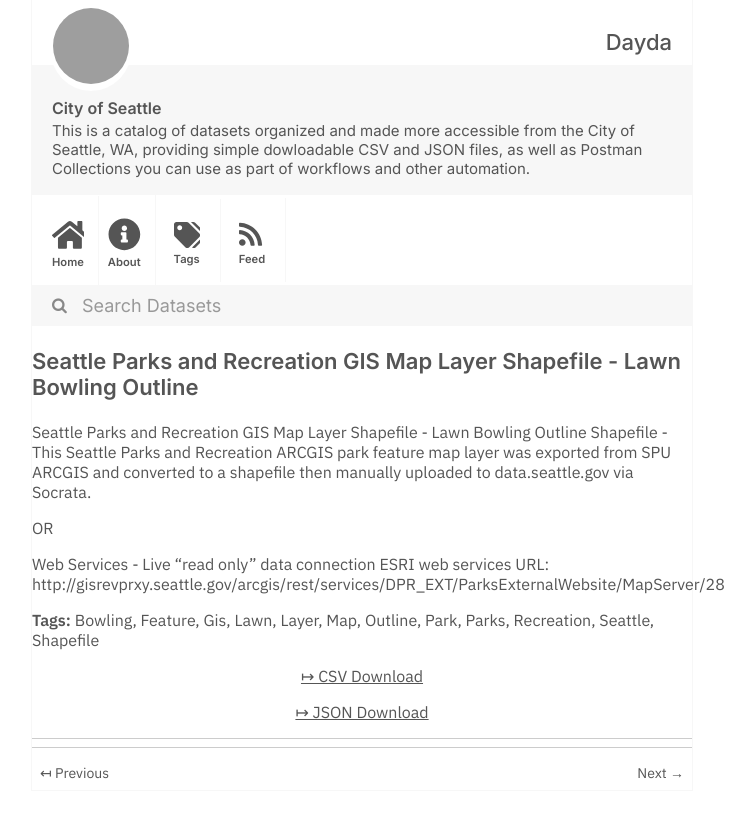
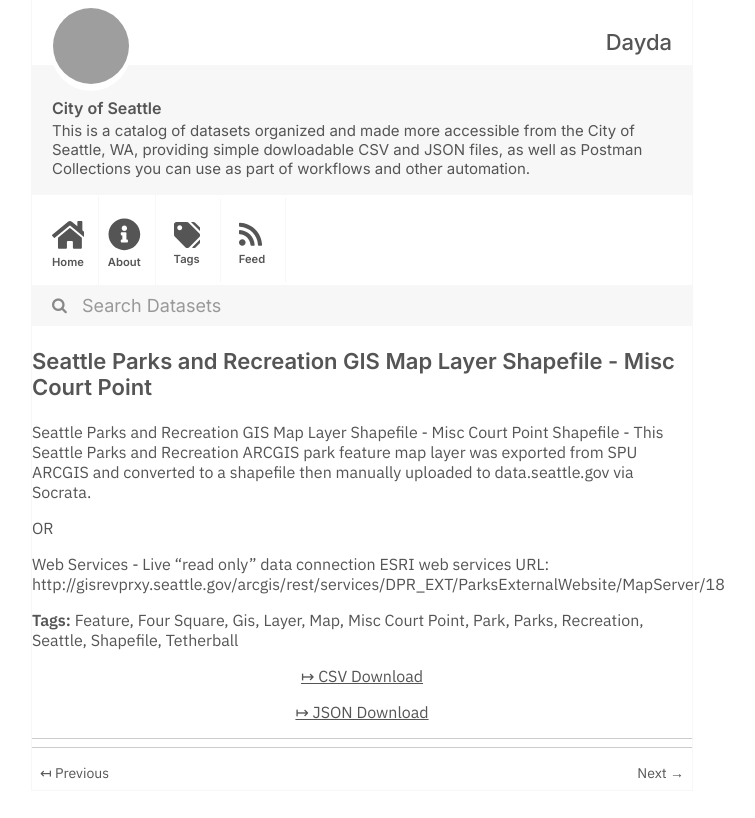
Before and after one commit to dayda-entities/city-of-seattle, a Jekyll site: the page built from _posts/2020-11-10-seattle-parks-and-recreation-g.md, in a window 1280 px wide, cut to the strip 0-818 px from the top of the page. Shown: the whole strip, without its empty margins (278-1033 px from the left). Built offline with Jekyll 4.4.1, drawn with Linux system fonts in a browser that asks for light colours; grey boxes are pictures that could not be loaded.

Commit message:
Publish Data

```diff
--- a/_posts/2020-11-10-seattle-parks-and-recreation-g.md
+++ b/_posts/2020-11-10-seattle-parks-and-recreation-g.md
@@ -1,32 +1,32 @@
 ---
-title: Seattle Parks and Recreation GIS Map Layer Shapefile - Lawn Bowling Outline
-created: '2020-11-10T16:59:39.648825'
-modified: '2020-11-10T16:59:39.648832'
+title: Seattle Parks and Recreation GIS Map Layer Shapefile - Misc Court Point
+created: '2020-11-10T16:59:41.855662'
+modified: '2020-11-10T16:59:41.855673'
 state: active
 type: dataset
 tags:
-  - Bowling
   - Feature
+  - Four Square
   - Gis
-  - Lawn
   - Layer
   - Map
-  - Outline
+  - Misc Court Point
   - Park
   - Parks
   - Recreation
   - Seattle
   - Shapefile
+  - Tetherball
 groups:
   - Local Government
-csv_url: 'https://data.seattle.gov/api/views/kxgn-9hgu/rows.csv?accessType=DOWNLOAD'
-json_url: 'https://data.seattle.gov/api/views/kxgn-9hgu/rows.json?accessType=DOWNLOAD'
+csv_url: 'https://data.seattle.gov/api/views/awq4-7465/rows.csv?accessType=DOWNLOAD'
+json_url: 'https://data.seattle.gov/api/views/awq4-7465/rows.json?accessType=DOWNLOAD'
 layout: post
 
 ---
-Seattle Parks and Recreation GIS Map Layer Shapefile - Lawn Bowling Outline
+Seattle Parks and Recreation GIS Map Layer Shapefile - Misc Court Point
 Shapefile - This Seattle Parks and Recreation ARCGIS park feature map layer was exported from SPU ARCGIS and converted to a shapefile then manually uploaded to data.seattle.gov via Socrata.
 
 OR
 
-Web Services - Live "read only" data connection ESRI web services URL: http://gisrevprxy.seattle.gov/arcgis/rest/services/DPR_EXT/ParksExternalWebsite/MapServer/28
+Web Services - Live "read only" data connection ESRI web services URL: http://gisrevprxy.seattle.gov/arcgis/rest/services/DPR_EXT/ParksExternalWebsite/MapServer/18
```
